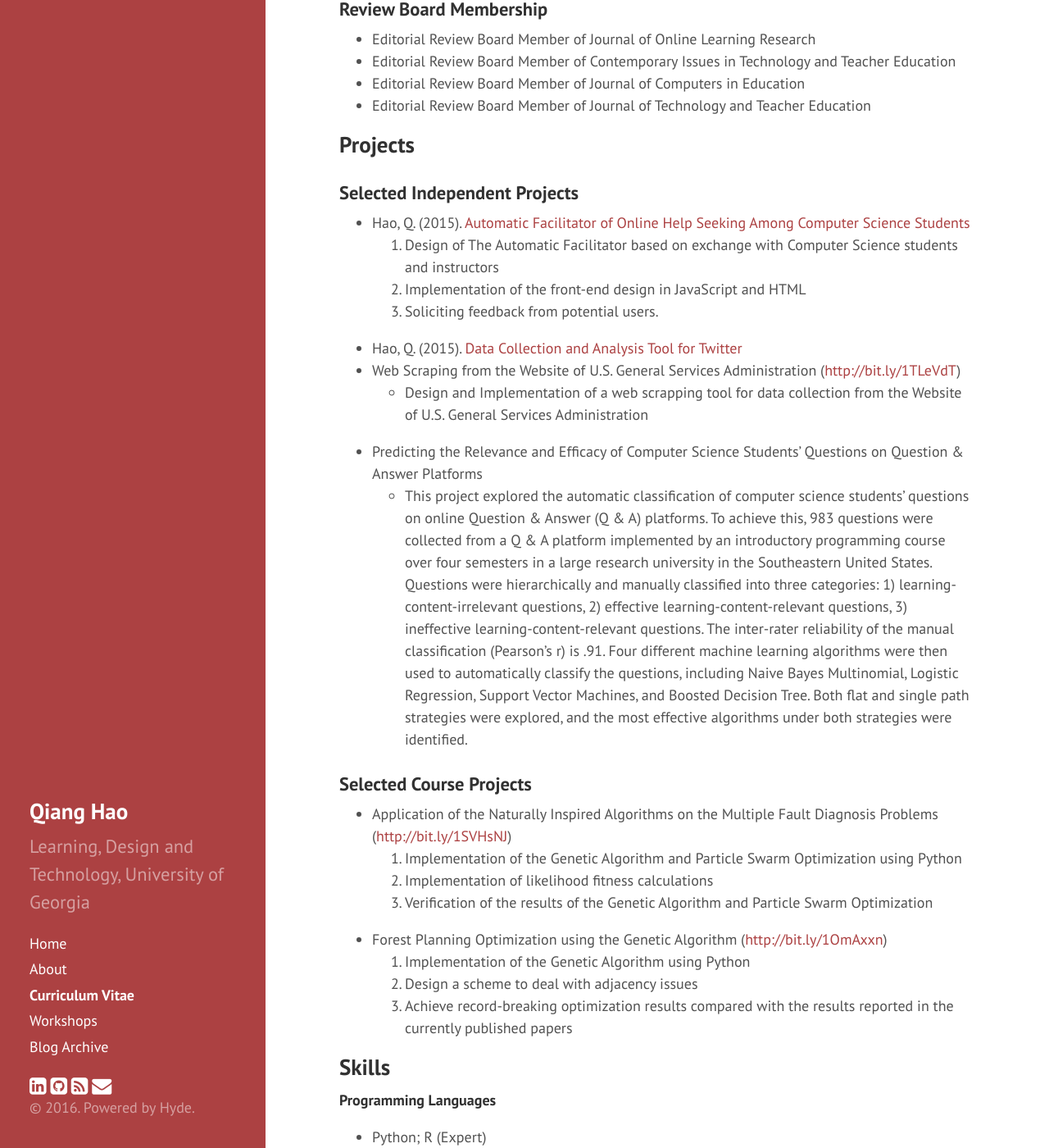
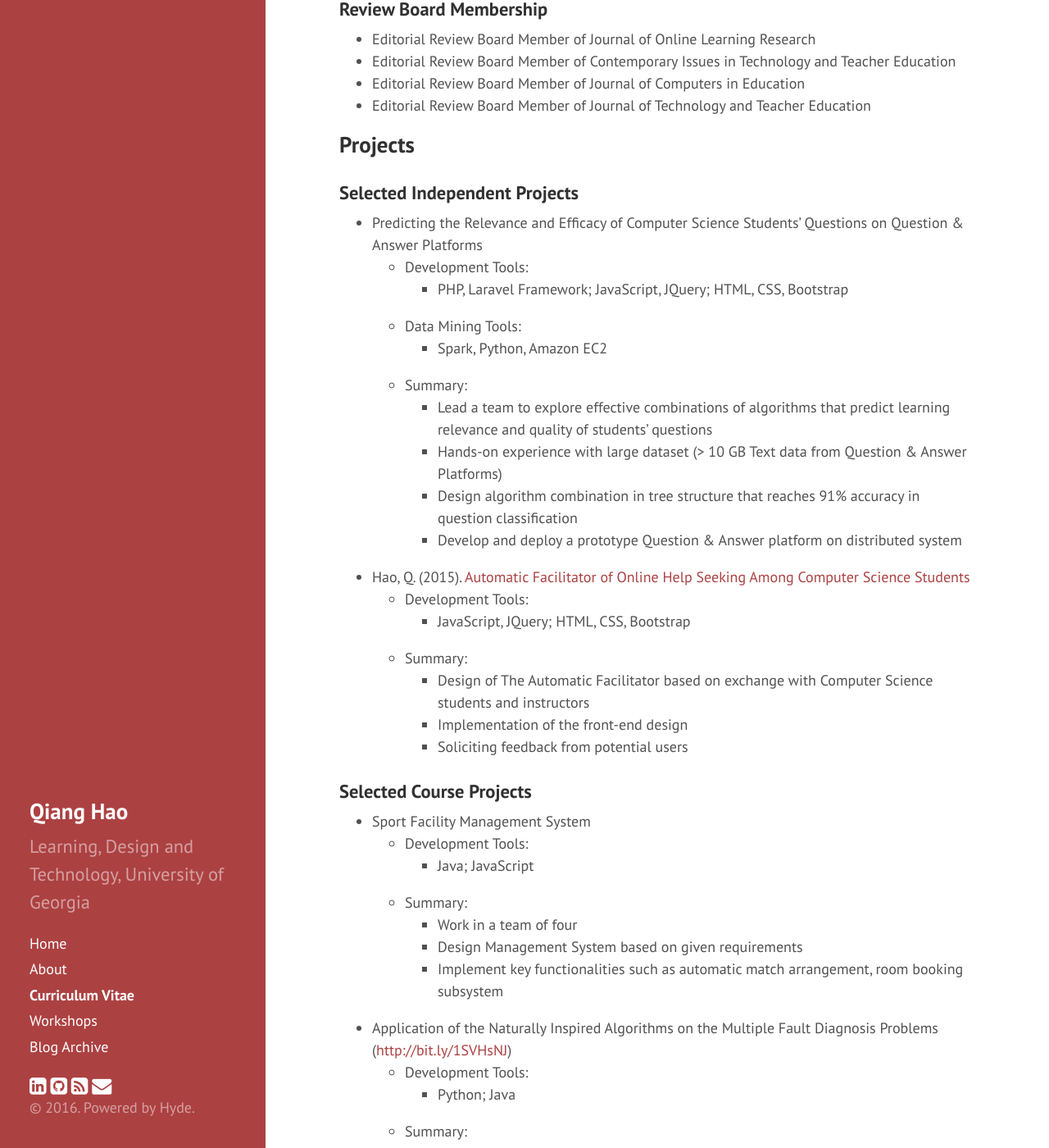
Before and after one commit to Neo-Hao/neo-hao.github.io, a Jekyll site: the page built from cv.md, in a window 1280 px wide and 1400 px high, scrolled down 5125 px. Shown: the whole window at 82% size. Built offline with Jekyll 4.4.1, drawn with Linux system fonts in a browser that asks for light colours; nearby versions of some CDN libraries; some of the changed text lies outside the part shown.

Commit message:
cv update

```diff
--- a/cv.md
+++ b/cv.md
@@ -168,38 +168,65 @@ title: Curriculum Vitae
 
 ### Selected Independent Projects
 
+* Predicting the Relevance and Efficacy of Computer Science Students’ Questions on Question & Answer Platforms
+	* Development Tools:
+		* PHP, Laravel Framework; JavaScript, JQuery; HTML, CSS, Bootstrap
+	* Data Mining Tools:
+		* Spark, Python, Amazon EC2
+	* Summary:
+		* Lead a team to explore effective combinations of algorithms that predict learning relevance and quality of students’ questions
+		* Hands-on experience with large dataset (> 10 GB Text data from Question & Answer Platforms)
+		* Design algorithm combination in tree structure that reaches 91% accuracy in question classification
+		* Develop and deploy a prototype Question & Answer platform on distributed system
+
+
 * Hao, Q. (2015). <a href="http://home.tobeneo.com/Comprehensive-Problem-Statement/" target="_blank">Automatic Facilitator of Online Help Seeking Among Computer Science Students</a>
-	1. Design of The Automatic Facilitator based on exchange with Computer Science students and instructors
-	2. Implementation of the front-end design in JavaScript and HTML
-	3. Soliciting feedback from potential users.
-* Hao, Q. (2015). <a href="https://github.com/Neo-Hao/TwitterHashtagR" target="_blank">Data Collection and Analysis Tool for Twitter</a>
-* Web Scraping from the Website of U.S. General Services Administration (<a href="https://github.com/Neo-Hao/Web-Scraping-from-USGSA" target="_blank">http://bit.ly/1TLeVdT</a>)
-	* Design and Implementation of a web scrapping tool for data collection from the Website of U.S. General Services Administration
-* Predicting the Relevance and Efficacy of Computer Science Students’ Questions on Question & Answer Platforms
-	* This project explored the automatic classification of computer science students’ questions on online Question & Answer (Q & A) platforms. To achieve this, 983 questions were collected from a Q & A platform implemented by an introductory programming course over four semesters in a large research university in the Southeastern United States. Questions were hierarchically and manually classified into three categories: 1) learning-content-irrelevant questions, 2) effective learning-content-relevant questions, 3) ineffective learning-content-relevant questions. The inter-rater reliability of the manual classification (Pearson’s r) is .91. Four different machine learning algorithms were then used to automatically classify the questions, including Naive Bayes Multinomial, Logistic Regression, Support Vector Machines, and Boosted Decision Tree. Both flat and single path strategies were explored, and the most effective algorithms under both strategies were identified.
+	* Development Tools:
+		* JavaScript, JQuery; HTML, CSS, Bootstrap
+	* Summary:
+		* Design of The Automatic Facilitator based on exchange with Computer Science students and instructors
+		* Implementation of the front-end design
+		* Soliciting feedback from potential users
 
 ### Selected Course Projects
 
+* Sport Facility Management System
+	* Development Tools:
+		* Java; JavaScript
+	* Summary:
+		* Work in a team of four
+		* Design Management System based on given requirements
+		* Implement key functionalities such as automatic match arrangement, room booking subsystem
+
+
 * Application of the Naturally Inspired Algorithms on the Multiple Fault Diagnosis Problems (<a href="http://bit.ly/1SVHsNJ" target="_blank">http://bit.ly/1SVHsNJ</a>)
-	1. Implementation of the Genetic Algorithm and Particle Swarm Optimization using Python
-	2. Implementation of likelihood fitness calculations
-	3. Verification of the results of the Genetic Algorithm and Particle Swarm Optimization
+	* Development Tools:
+		* Python; Java
+	* Summary:
+		* Implementation of the Genetic Algorithm and Particle Swarm Optimization using Python
+		* Implementation of likelihood fitness calculations
+		* Verification of the results of the Genetic Algorithm and Particle Swarm Optimization
+
+
 * Forest Planning Optimization using the Genetic Algorithm (<a href="http://bit.ly/1OmAxxn" target="_blank">http://bit.ly/1OmAxxn</a>)
-	1. Implementation of the Genetic Algorithm using Python
-	2. Design a scheme to deal with adjacency issues
-	3. Achieve record-breaking optimization results compared with the results reported in the currently published papers
+
+	* Development Tools:
+		* Python; Java
+	* Summary:
+		* Implementation of the Genetic Algorithm using Python
+		* Design a scheme to deal with adjacency issues
+		* Achieve record-breaking optimization results compared with the results reported in the currently published papers
 
 ## Skills
 
 **Programming Languages**
 
-* Python; R (Expert)
-* PHP (Proficient)
-* JavaScript; Java; C; C++ (Prior Experience)
+* Python (Expert)
+* PHP; Java (Proficient)
+* JavaScript; R; C; C++ (Prior Experience)
 
 **Others**
 
 * Unix; Linux (Operating Systems)
-* MySQL (Database)
-* Amazon EC2 (Cloud Computing)
-* Spark; XGboost (Data Mining)
+* MySQL, DynamoDB (Database)
+* Git (Version Control)
```
